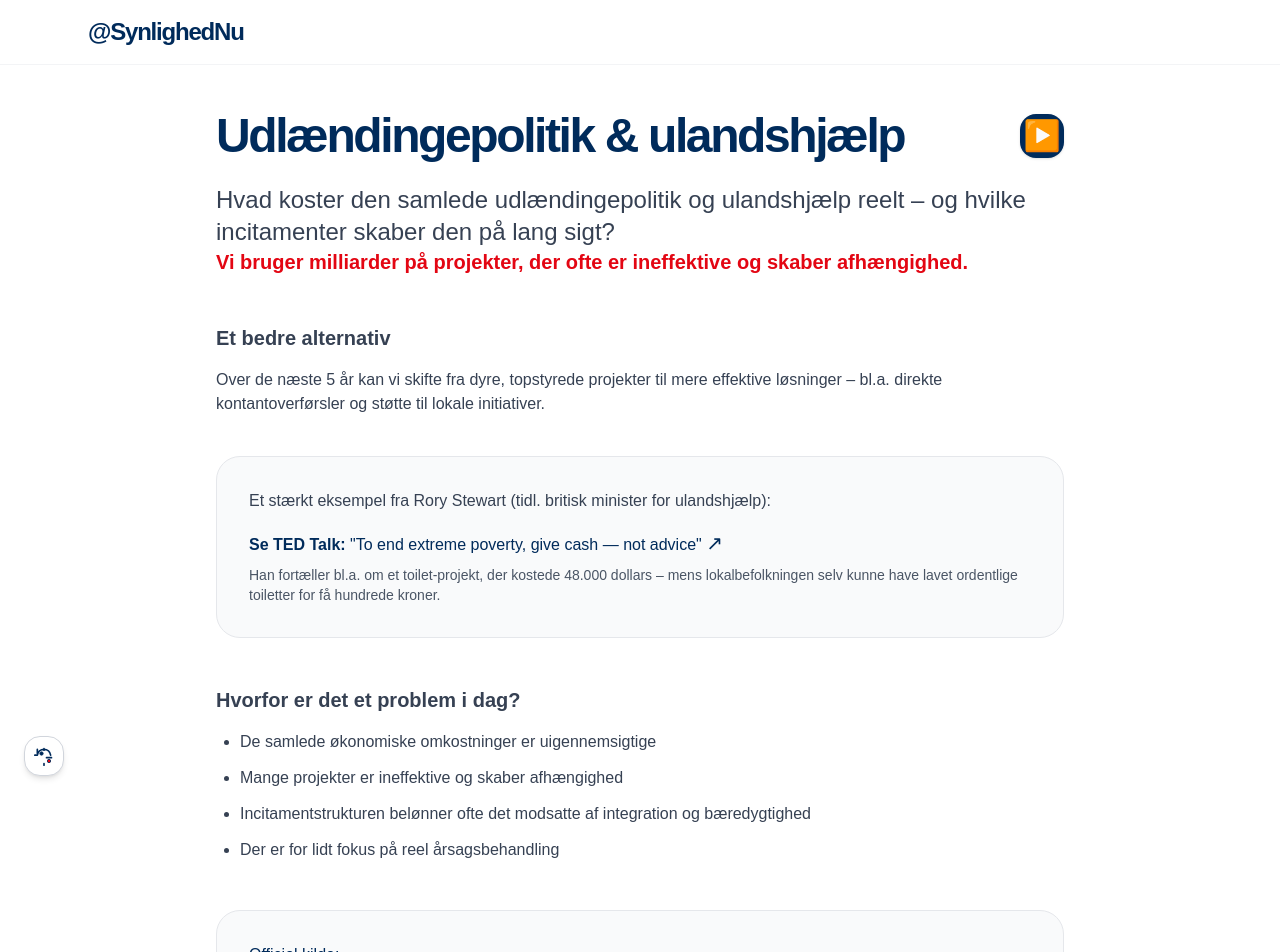
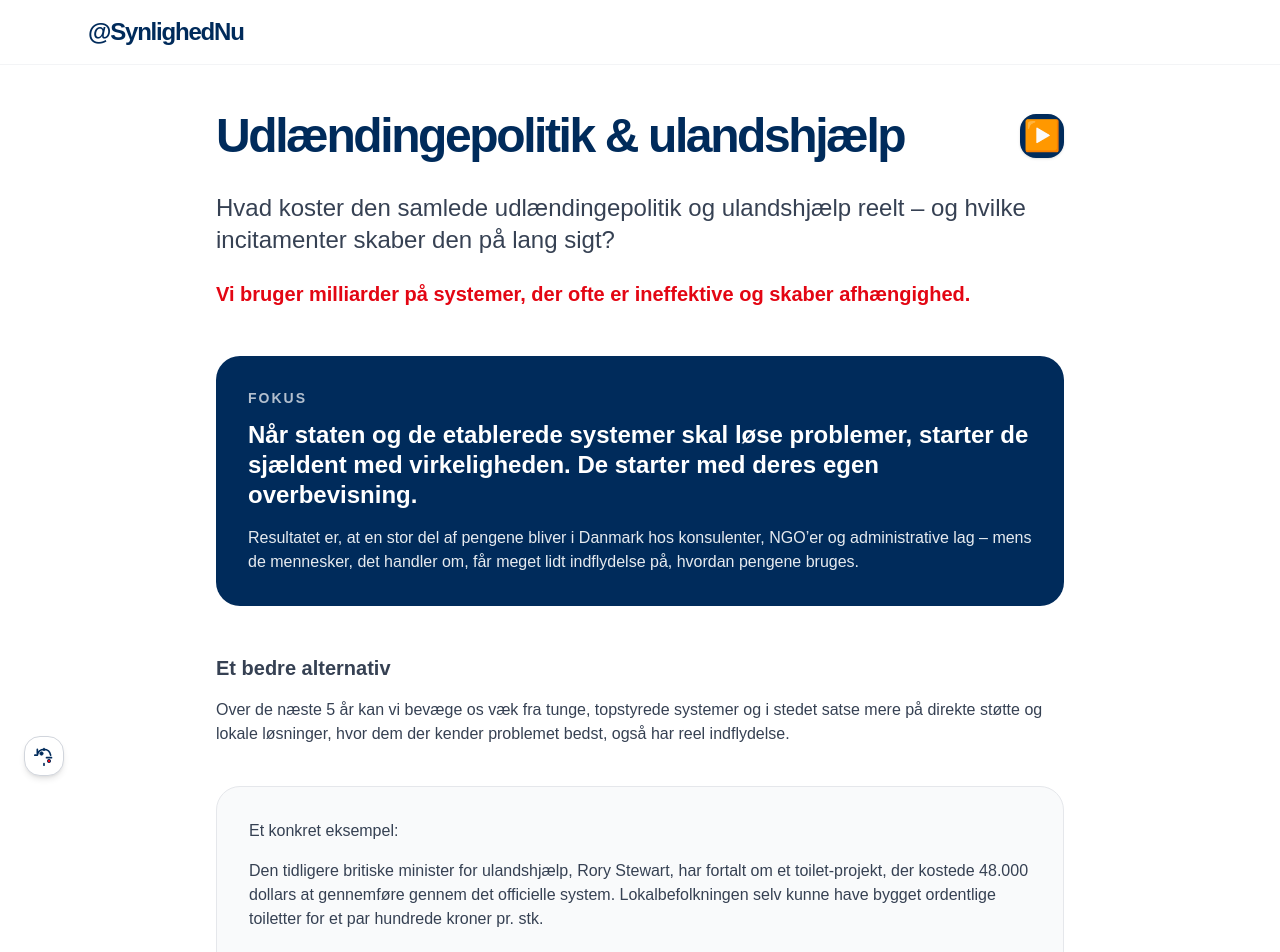
Before and after one commit to synlighed-nu/synlighed-nu-clean, a Next.js app: page /udlaendingepolitik in a window 1280 px wide. Shown: the top 952 px of the page. Built offline with nearby package versions, Linux system fonts and the light colour scheme.

Commit message:
Update page.tsx

```diff
--- a/app/udlaendingepolitik/page.tsx
+++ b/app/udlaendingepolitik/page.tsx
@@ -10,19 +10,15 @@ const SpeakerButton = dynamic(
 
 export default function UdlaendingepolitikPage() {
   const pageText = `
-    Hvad koster den samlede udlændingepolitik og ulandshjælp reelt – og hvilke incitamenter skaber den på lang sigt?
+Hvad koster den samlede udlændingepolitik og ulandshjælp reelt – og hvilke incitamenter skaber den på lang sigt?
 
-    Vi bruger milliarder på projekter, der ofte er ineffektive og skaber afhængighed.
+Vi bruger milliarder på systemer, der ofte er ineffektive og skaber afhængighed.
 
-    Et bedre alternativ:
-    Over de næste 5 år kan vi skifte fra dyre, topstyrede projekter til mere effektive løsninger –
-    bl.a. direkte kontantoverførsler og støtte til lokale initiativer.
+Fokus: Når staten og de etablerede systemer skal løse problemer, starter de sjældent med virkeligheden. De starter med deres egen overbevisning. Resultatet er, at en stor del af pengene bliver i Danmark hos konsulenter, NGO’er og administrative lag – mens de mennesker, det handler om, får meget lidt indflydelse på, hvordan pengene bruges.
 
-    Hvorfor er det et problem i dag?
-    De samlede økonomiske omkostninger er uigennemsigtige.
-    Mange projekter er ineffektive og skaber afhængighed.
-    Incitamentstrukturen belønner ofte det modsatte af integration og bæredygtighed.
-    Der er for lidt fokus på reel årsagsbehandling.
+Et bedre alternativ: Over de næste 5 år kan vi bevæge os væk fra tunge, topstyrede systemer og i stedet satse mere på direkte støtte og lokale løsninger, hvor dem der kender problemet bedst, også har reel indflydelse.
+
+Hvorfor er det et problem i dag? De samlede omkostninger er uigennemsigtige. Mange projekter er ineffektive og skaber afhængighed. Incitamenterne belønner ofte det modsatte af integration og bæredygtighed. Der er for lidt fokus på reel årsagsbehandling.
   `;
 
   return (
@@ -31,12 +27,11 @@ export default function UdlaendingepolitikPage() {
 
       <div className="max-w-4xl mx-auto px-6 pt-28 pb-20">
 
-        {/* Titel + højtaler-knap på samme linje */}
-        <div className="flex items-center justify-between mb-6">
+        <div className="flex items-center justify-between mb-8">
           <h1 className="text-5xl font-bold tracking-tighter">Udlændingepolitik & ulandshjælp</h1>
           <SpeakerButton
             text={pageText}
-            endingAxiomIndex={3}     // Kan ændres efter behov
+            endingAxiomIndex={3}
           />
         </div>
 
@@ -45,36 +40,53 @@ export default function UdlaendingepolitikPage() {
             Hvad koster den samlede udlændingepolitik og ulandshjælp reelt – og hvilke incitamenter skaber den på lang sigt?
           </p>
 
-          <p className="text-xl font-semibold text-[#E30613]">
-            Vi bruger milliarder på projekter, der ofte er ineffektive og skaber afhængighed.
+          <p className="text-xl font-semibold text-[#E30613] mt-6">
+            Vi bruger milliarder på systemer, der ofte er ineffektive og skaber afhængighed.
           </p>
+
+          {/* FOKUS BOKS */}
+          <div className="mt-12 bg-[#002B5B] text-white rounded-3xl p-8">
+            <div className="uppercase tracking-[2px] text-sm font-semibold mb-3 text-white/70">
+              Fokus
+            </div>
+            <p className="text-2xl font-semibold leading-tight">
+              Når staten og de etablerede systemer skal løse problemer, starter de sjældent med virkeligheden. De starter med deres egen overbevisning.
+            </p>
+            <p className="mt-4 text-white/90">
+              Resultatet er, at en stor del af pengene bliver i Danmark hos konsulenter, NGO’er og administrative lag –
+              mens de mennesker, det handler om, får meget lidt indflydelse på, hvordan pengene bruges.
+            </p>
+          </div>
 
           <h3 className="text-xl font-semibold mt-12 mb-4">Et bedre alternativ</h3>
           <p>
-            Over de næste 5 år kan vi skifte fra dyre, topstyrede projekter til mere effektive løsninger –
-            bl.a. direkte kontantoverførsler og støtte til lokale initiativer.
+            Over de næste 5 år kan vi bevæge os væk fra tunge, topstyrede systemer og i stedet satse mere på
+            direkte støtte og lokale løsninger, hvor dem der kender problemet bedst, også har reel indflydelse.
           </p>
 
+          {/* Rory Stewart eksempel */}
           <div className="bg-gray-50 border border-gray-200 rounded-3xl p-8 my-10">
-            <p className="font-medium mb-4">Et stærkt eksempel fra Rory Stewart (tidl. britisk minister for ulandshjælp):</p>
+            <p className="font-medium mb-4">Et konkret eksempel:</p>
+            <p className="mb-4">
+              Den tidligere britiske minister for ulandshjælp, Rory Stewart, har fortalt om et toilet-projekt,
+              der kostede 48.000 dollars at gennemføre gennem det officielle system.
+              Lokalbefolkningen selv kunne have bygget ordentlige toiletter for et par hundrede kroner pr. stk.
+            </p>
             <a
               href="https://www.ted.com/talks/rory_stewart_to_end_extreme_poverty_give_cash_not_advice"
               target="_blank"
-              className="block text-[#002B5B] hover:underline"
+              className="inline-flex items-center gap-2 text-[#002B5B] hover:underline font-medium"
             >
-              <strong>Se TED Talk:</strong> "To end extreme poverty, give cash — not advice" <span className="text-xl">↗</span>
+              Se Rory Stewarts TED Talk <span className="text-xl">↗</span>
             </a>
-            <p className="text-sm text-gray-600 mt-2">
-              Han fortæller bl.a. om et toilet-projekt, der kostede 48.000 dollars – mens lokalbefolkningen selv kunne have lavet ordentlige toiletter for få hundrede kroner.
-            </p>
           </div>
 
           <h3 className="text-xl font-semibold mt-12 mb-4">Hvorfor er det et problem i dag?</h3>
           <ul className="list-disc pl-6 space-y-3">
             <li>De samlede økonomiske omkostninger er uigennemsigtige</li>
-            <li>Mange projekter er ineffektive og skaber afhængighed</li>
+            <li>En stor del af pengene bliver i administrative og konsulent-lag</li>
             <li>Incitamentstrukturen belønner ofte det modsatte af integration og bæredygtighed</li>
-            <li>Der er for lidt fokus på reel årsagsbehandling</li>
+            <li>Dem der har problemet, har sjældent reel indflydelse på løsningen</li>
           </ul>
 
           <div className="mt-12 bg-gray-50 border border-gray-200 rounded-3xl p-8">
```
